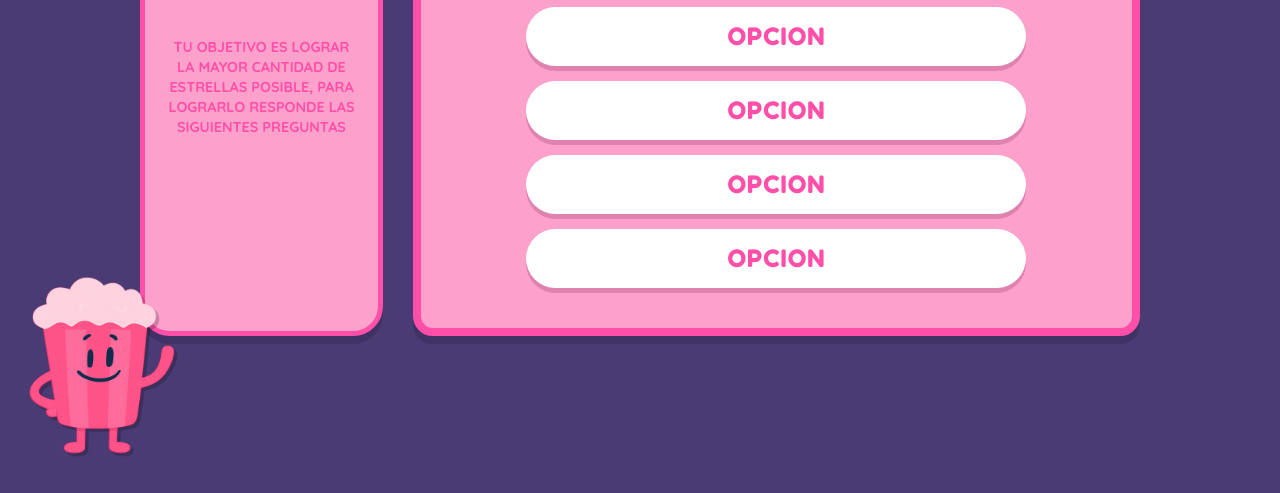
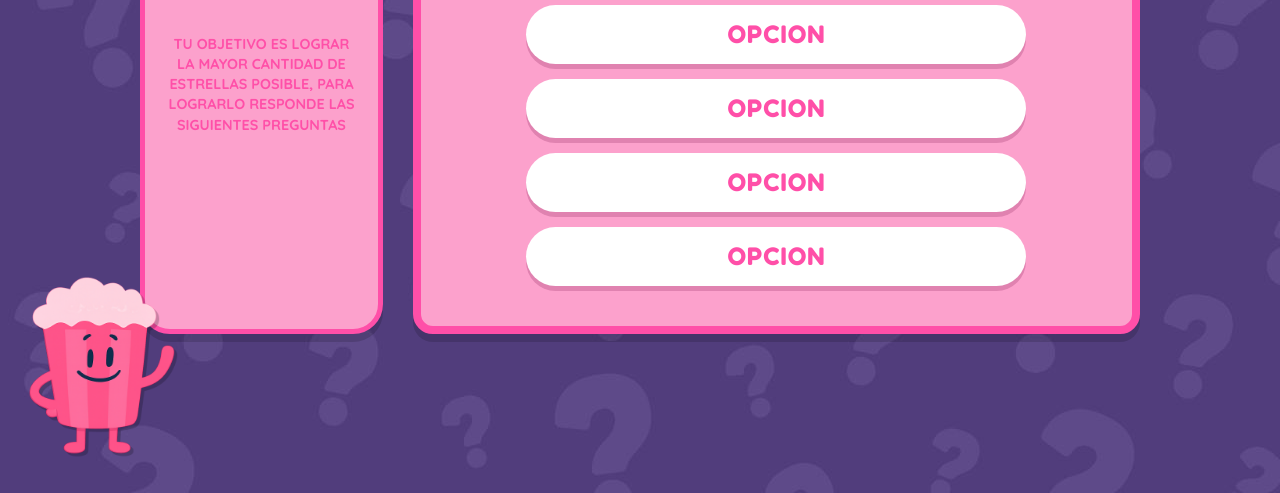
Before and after one commit to PioIX/2026_TPIN1_G07, a plain HTML site: page frontend/arte.html in a window 1280 px wide. Shown: the part 307-800 px from the top of the page. Drawn offline with Linux system fonts and the light colour scheme; no server answers.

Commit message:
Juergo  TERMINADO

```diff
--- a/frontend/Style/style-arte.css
+++ b/frontend/Style/style-arte.css
@@ -13,6 +13,20 @@ body {
     align-items: center;
     min-height: 100vh;
     padding: 20px;
+
+
+
+    background-image: url(PREGUNTADOS\ \(1\).jpg);
+    min-height: 100vh;
+
+    display: flex;
+    justify-content: center;
+    align-items: center;
+
+    font-family: 'Fredoka', sans-serif;
+
+
+
 }
 
 /*  Contenedor Principal  */
--- a/frontend/Style/style-bonus.css
+++ b/frontend/Style/style-bonus.css
@@ -17,6 +17,19 @@ body {
     align-items: center;
     min-height: 100vh;
     padding: 20px;
+
+    background-image: url(PREGUNTADOS\ \(1\).jpg);
+    min-height: 100vh;
+
+    display: flex;
+    justify-content: center;
+    align-items: center;
+
+    font-family: 'Fredoka', sans-serif;
+
+
+
+
 }
 
 
--- a/frontend/Style/style-ciencia.css
+++ b/frontend/Style/style-ciencia.css
@@ -14,6 +14,16 @@ body {
     align-items: center;
     min-height: 100vh;
     padding: 20px;
+
+
+    background-image: url(PREGUNTADOS\ \(1\).jpg);
+    min-height: 100vh;
+
+    display: flex;
+    justify-content: center;
+    align-items: center;
+
+    font-family: 'Fredoka', sans-serif;
 }
 
 
--- a/frontend/Style/style-deportes.css
+++ b/frontend/Style/style-deportes.css
@@ -20,7 +20,19 @@ body {
     align-items: center;
     min-height: 100vh;
     padding: 20px;
+
+
+    background-image: url(PREGUNTADOS\ \(1\).jpg);
+    min-height: 100vh;
+
+    display: flex;
+    justify-content: center;
+    align-items: center;
+
+    font-family: 'Fredoka', sans-serif;
 }
+
+
 
 
 /*CONTENEDOR PRINCIPAL*/
--- a/frontend/Style/style-geografia.css
+++ b/frontend/Style/style-geografia.css
@@ -19,6 +19,16 @@ body {
     align-items: center;
     min-height: 100vh;
     padding: 20px;
+
+
+    background-image: url(PREGUNTADOS\ \(1\).jpg);
+    min-height: 100vh;
+
+    display: flex;
+    justify-content: center;
+    align-items: center;
+
+    font-family: 'Fredoka', sans-serif;
 }
 
 /* CONTENEDOR PRINCIPAL */
--- a/frontend/Style/style-historia.css
+++ b/frontend/Style/style-historia.css
@@ -14,6 +14,16 @@ body {
     align-items: center;
     min-height: 100vh;
     padding: 20px;
+
+
+    background-image: url(PREGUNTADOS\ \(1\).jpg);
+    min-height: 100vh;
+
+    display: flex;
+    justify-content: center;
+    align-items: center;
+
+    font-family: 'Fredoka', sans-serif;
 }
 
 /*Contenedor principal*/
```
